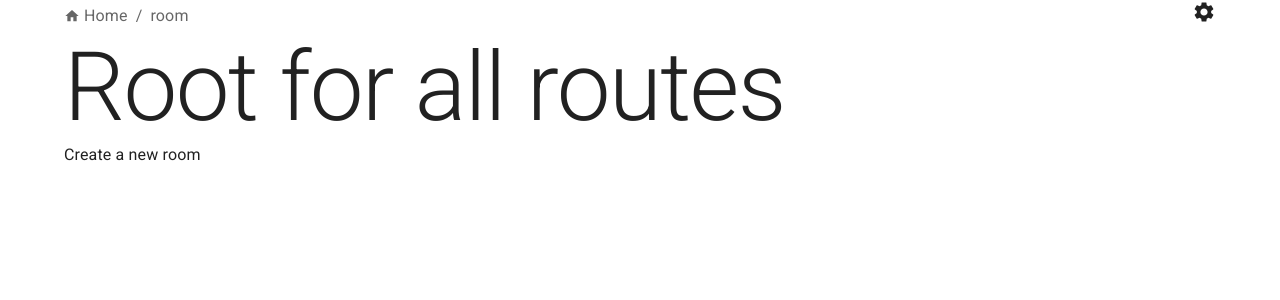
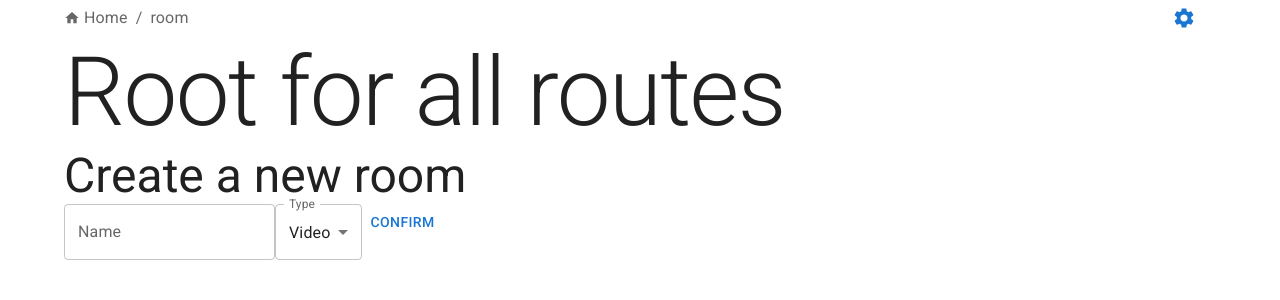
Before and after one commit to MartinHanak/rtc_chat_vite_frontend, a React (Vite) app: page /room in a window 1280 px wide. Shown: the top 300 px of the page. Built offline with nearby package versions, Linux system fonts and the light colour scheme; no server answers.

Commit message:
New room creation

```diff
--- a/src/routes/components/Header.tsx
+++ b/src/routes/components/Header.tsx
@@ -1,7 +1,7 @@
-import { Breadcrumbs, Stack, Link, Box } from "@mui/material";
+import { Breadcrumbs, Stack, Link } from "@mui/material";
 import HomeIcon from '@mui/icons-material/Home';
 import { Link as RouterLink, useLocation } from "react-router-dom";
-import SettingsIcon from '@mui/icons-material/Settings';
+import { LocalSettingsModal } from "./LocalSettingsModal";
 
 export default function Header() {
     const location = useLocation();
@@ -41,9 +41,7 @@ export default function Header() {
             </Breadcrumbs>
 
 
-            <Box>
-                <SettingsIcon />
-            </Box>
+            <LocalSettingsModal />
 
         </Stack>
     );
--- /dev/null
+++ b/src/routes/components/LocalSettingsModal.tsx
@@ -0,0 +1,45 @@
+import { useState } from "react";
+import SettingsIcon from '@mui/icons-material/Settings';
+import { Box, Button, Modal, Typography } from "@mui/material";
+
+
+export function LocalSettingsModal() {
+    const [open, setOpen] = useState(false);
+
+    const handleOpen = () => setOpen(true);
+    const handleClose = () => setOpen(false);
+
+    return (
+        <>
+            <Button onClick={handleOpen}>
+                <SettingsIcon />
+            </Button>
+
+            <Modal
+                open={open}
+                onClose={handleClose}
+                aria-labelledby="modal-modal-title"
+                aria-describedby="modal-modal-description"
+            >
+
+                <Box sx={{
+                    position: 'absolute', top: '50%',
+                    left: '50%',
+                    transform: 'translate(-50%, -50%)',
+                    width: 400,
+                    bgcolor: 'background.paper',
+                    border: '2px solid #000',
+                    boxShadow: 24,
+                    p: 4,
+                }}>
+                    <Typography id="modal-modal-title" variant="h6" component="h2">
+                        Text in a modal
+                    </Typography>
+                    <Typography id="modal-modal-description" sx={{ mt: 2 }}>
+                        Duis mollis, est non commodo luctus, nisi erat porttitor ligula.
+                    </Typography>
+                </Box>
+            </Modal>
+        </>
+    );
+}
--- a/src/routes/room/NewRoomRoute.tsx
+++ b/src/routes/room/NewRoomRoute.tsx
@@ -1,7 +1,110 @@
+import { Alert, Box, Button, FormControl, InputLabel, MenuItem, Select, SelectChangeEvent, Snackbar, TextField, Typography } from "@mui/material";
+import { FormEvent, useState } from "react";
+import { BACKEND_URL } from "../../util/config";
+import { RoomType } from "../../types/room";
+import { useNavigate } from "react-router-dom";
+
 export default function NewRoomRoute() {
+
+    const [name, setName] = useState<string>('');
+    const [type, setType] = useState<RoomType>('video');
+
+    const [open, setOpen] = useState(false);
+    const [message, setMessage] = useState('');
+    const [severity, setSeverity] = useState<'success' | 'error'>('error');
+
+    const navigate = useNavigate();
+
+    const handleClose = () => {
+        setOpen(false);
+    };
+
+
+    function handleSubmit(e: FormEvent<HTMLFormElement>) {
+        e.preventDefault();
+
+        const inputName = name;
+
+        if (inputName === "") {
+            setOpen(true);
+            setMessage(`Name cannot be empty`);
+            setSeverity('error');
+            return;
+        }
+
+
+        fetch(`${BACKEND_URL}/api/room`, {
+            method: "POST",
+            headers: {
+                'Content-Type': 'application/json',
+            },
+            body: JSON.stringify({
+                name: encodeURIComponent(inputName),
+                type
+            })
+        }).then((res) => {
+            if (res.ok) {
+                console.log(`Room ${name} created.`);
+                //router.push(`/room/${encodeURIComponent(inputName)}`);
+                setOpen(true);
+                setMessage(`Room  ${name} created.`);
+                setSeverity('success');
+                navigate(`/room/${encodeURIComponent(inputName)}`);
+            } else {
+                setOpen(true);
+                setMessage(`Room with the name ${name} already exists.`);
+                setSeverity('error');
+            }
+        }).catch((err) => console.log(err));
+    }
+
+    function handleTypeChange(e: SelectChangeEvent<RoomType>) {
+        if (["video", "audio", "text"].includes(e.target.value)) {
+            setType(e.target.value as RoomType);
+        }
+    }
+
     return (
         <>
-            Create a new room
+            <Typography variant="h3">Create a new room</Typography>
+
+            <Box
+                component="form"
+                onSubmit={handleSubmit}
+                noValidate
+                autoComplete="off"
+            >
+                <TextField id="outlined-basic" label="Name" variant="outlined" value={name} onChange={(e) => setName(e.target.value)} />
+
+                <Snackbar anchorOrigin={{ vertical: 'top', horizontal: 'center' }}
+                    open={open}
+                    onClose={handleClose}
+                    autoHideDuration={6000}
+                >
+                    <Alert onClose={handleClose} severity={severity} sx={{ width: '100%' }}>
+                        {message}
+                    </Alert>
+
+                </Snackbar>
+
+
+                <FormControl>
+                    <InputLabel id="type-select-label">Type</InputLabel>
+                    <Select
+                        labelId="type-select-label"
+                        id="type-select"
+                        value={type}
+                        label="Type"
+                        onChange={handleTypeChange}
+                    >
+                        <MenuItem value={"video"}>Video</MenuItem>
+                        <MenuItem value={"audio"}>Audio</MenuItem>
+                        <MenuItem value={"text"}>Text</MenuItem>
+                    </Select>
+                </FormControl>
+
+                <Button type="submit"> Confirm </Button>
+            </Box>
         </>
     );
 }
--- a/src/types/room.ts
+++ b/src/types/room.ts
@@ -1,4 +1,6 @@
 export type RoomType = "video" | "audio" | "text";
+
+export const roomTypes: RoomType[] = ["video", "audio", "text"];
 
 export interface Room {
   name: string;
```
